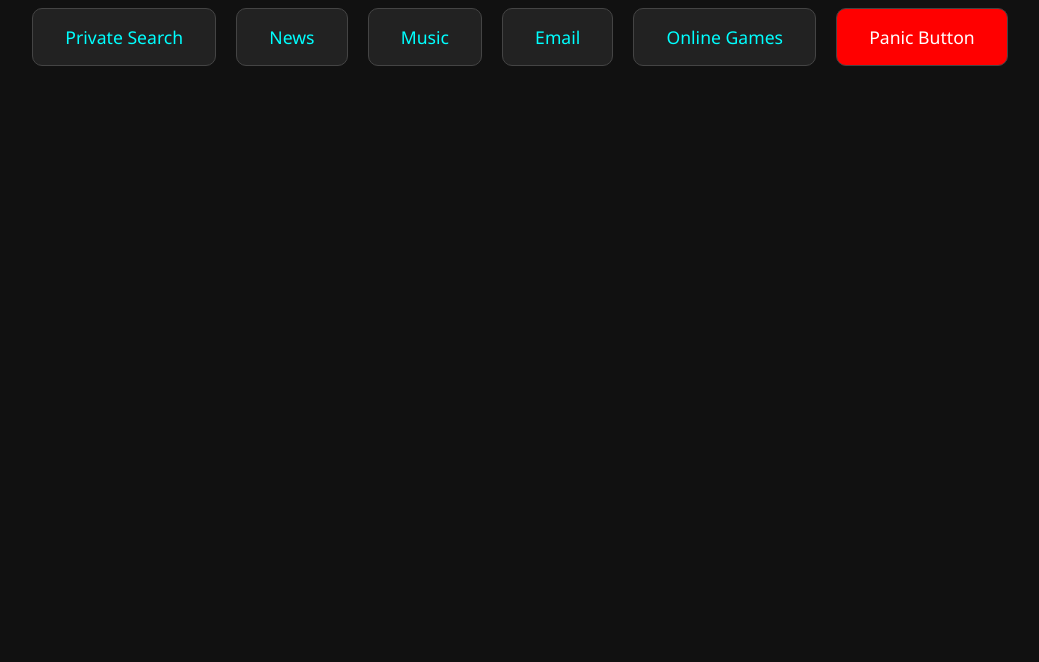
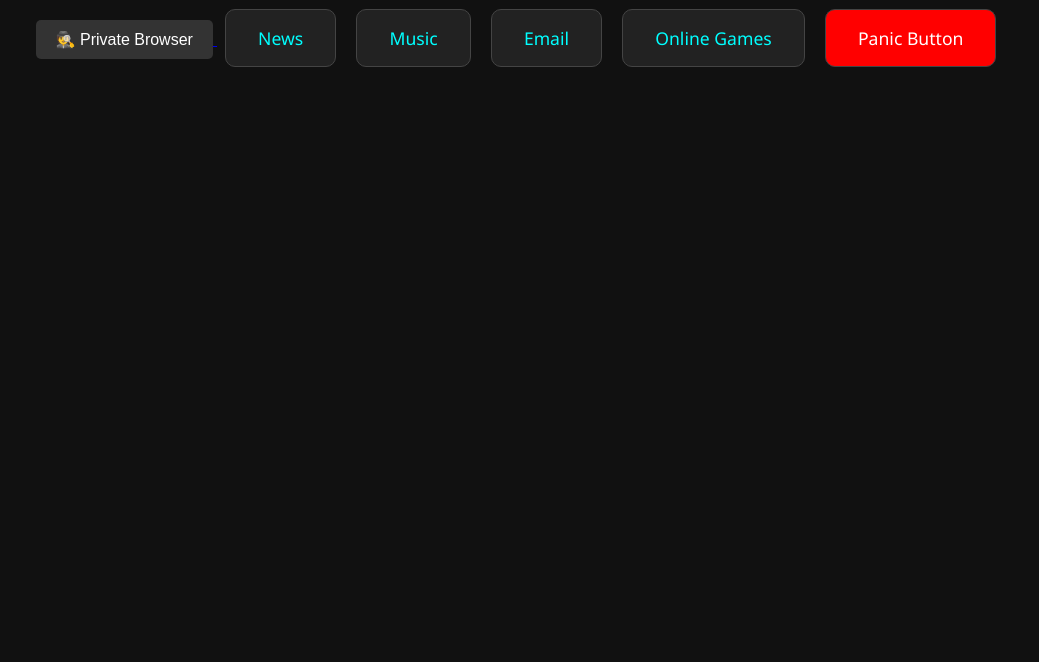
Before and after one commit to tipsyboi69/ghosttab, a plain HTML site: page index.html in a window 1280 px wide. Shown: the part 138-800 px from the top of the page, without its empty margins (120-1159 px from the left). Drawn offline with Linux system fonts and the light colour scheme.

Commit message:
Update index.html

```diff
--- a/index.html
+++ b/index.html
@@ -35,7 +35,11 @@
 </head>
 <body>
   <h1>Welcome back, Ghost.</h1>
-  <a href="https://duckduckgo.com" class="button">Private Search</a>
+  <a href="private.html">
+  <button style="margin-top: 20px; padding: 10px 20px; font-size: 16px; background-color: #333; color: white; border: none; border-radius: 5px;">
+    🕵️ Private Browser
+  </button>
+</a>
   <a href="https://news.google.com" class="button">News</a>
   <a href="https://soundcloud.com" class="button">Music</a>
   <a href="https://mail.google.com" class="button">Email</a>
```
